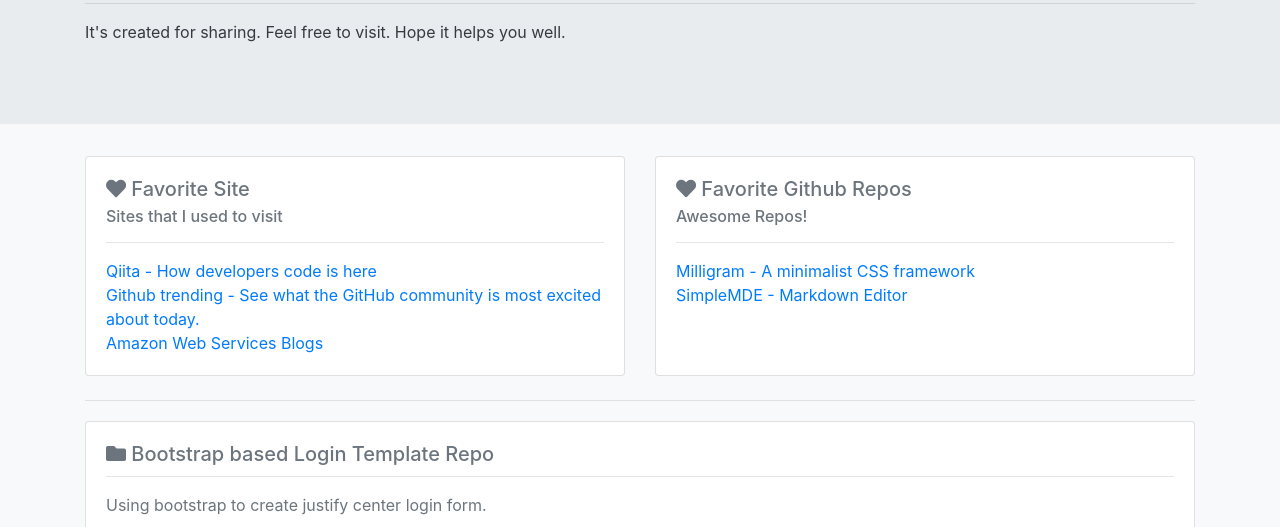
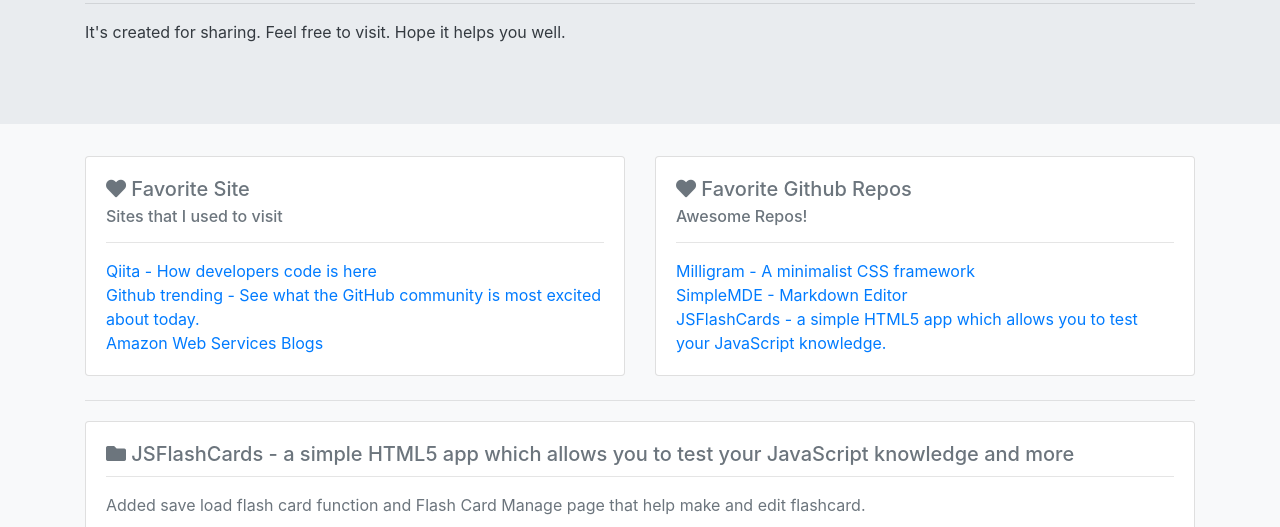
Before and after one commit to bach3/bach3.github.io, a plain HTML site: page index.html in a window 1280 px wide. Shown: the part 235-762 px from the top of the page. Drawn offline with nearby package versions, Linux system fonts and the light colour scheme.

Commit message:
add js flashcard repo

```diff
--- a/index.html
+++ b/index.html
@@ -64,14 +64,29 @@
                 <hr />
                 <a href="https://github.com/milligram/milligram" target="_blank" class="card-link">Milligram - A minimalist CSS framework</a><br>
                 <a href="https://github.com/sparksuite/simplemde-markdown-editor" target="_blank" class="card-link">SimpleMDE - Markdown Editor</a><br>
-                <br>
-                <br>
+                <a href="https://github.com/cjus/jsflashcards" target="_blank" class="card-link">JSFlashCards - a simple HTML5 app which allows you to test your JavaScript knowledge.</a><br>
               </div>
             </div>
           </div>
         </div>
 
         <hr />
+
+        <div class="row mt-1">
+          <!-- card 1-->
+          <div class="col-md-12 mt-1">
+            <div class="card">
+              <div class="card-body">
+                <h5 class="card-title"><i class="fas fa-folder"></i> JSFlashCards - a simple HTML5 app which allows you to test your JavaScript knowledge and more</h5>
+                <h6 class="card-subtitle mb-2 text-muted"></h6>
+                <hr>
+                <p class="card-text text-muted">Added save load flash card function and Flash Card Manage page that help make and edit flashcard.</p>
+                <a href="https://github.com/bach3/jsflashcards" target="_blank" class="btn btn-dark px-5"><i class="fab fa-github"></i></a>
+              </div>
+            </div>
+          </div>
+        </div>
+
         <div class="row">
           <!-- card 1-->
           <div class="col-md-12 mt-1">
```
